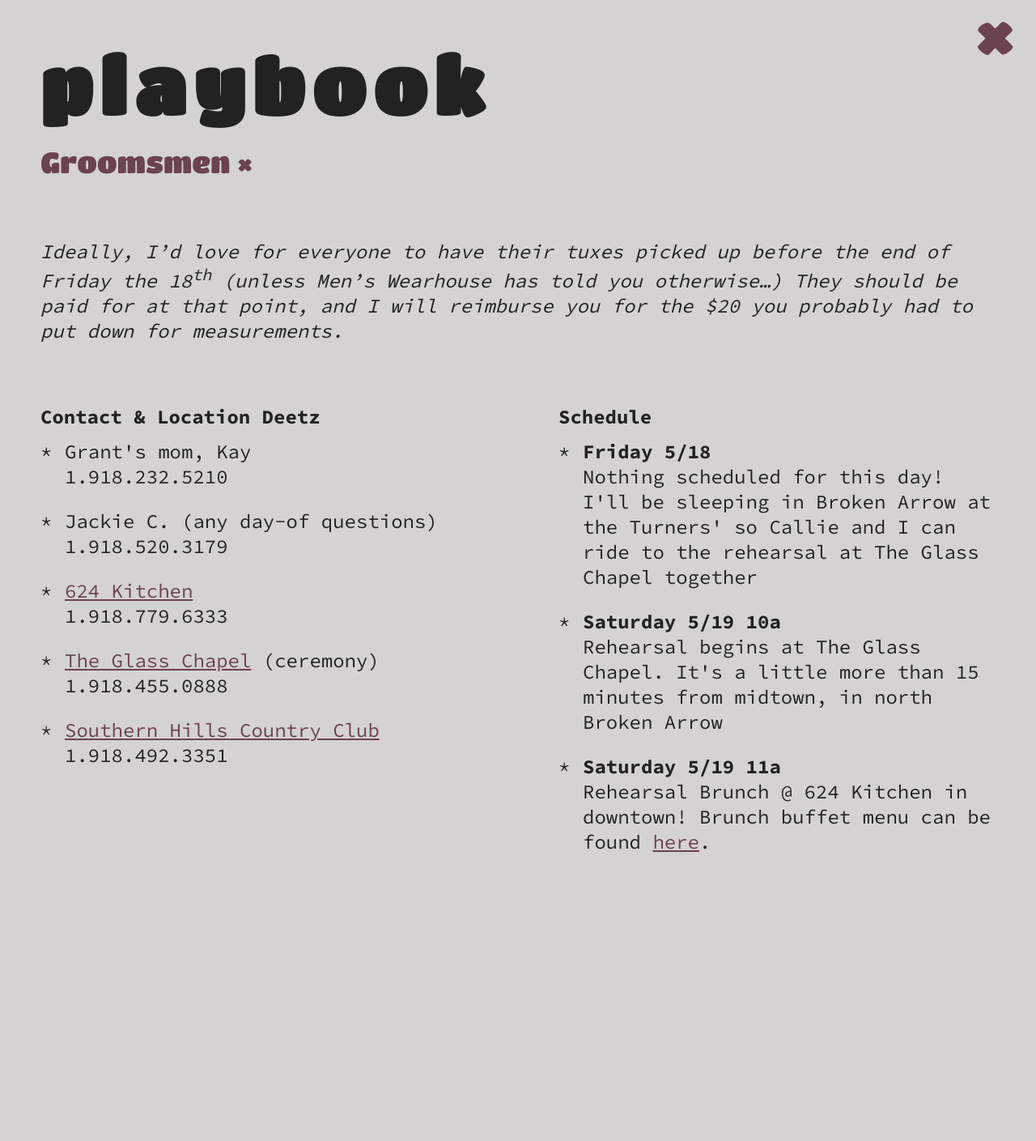
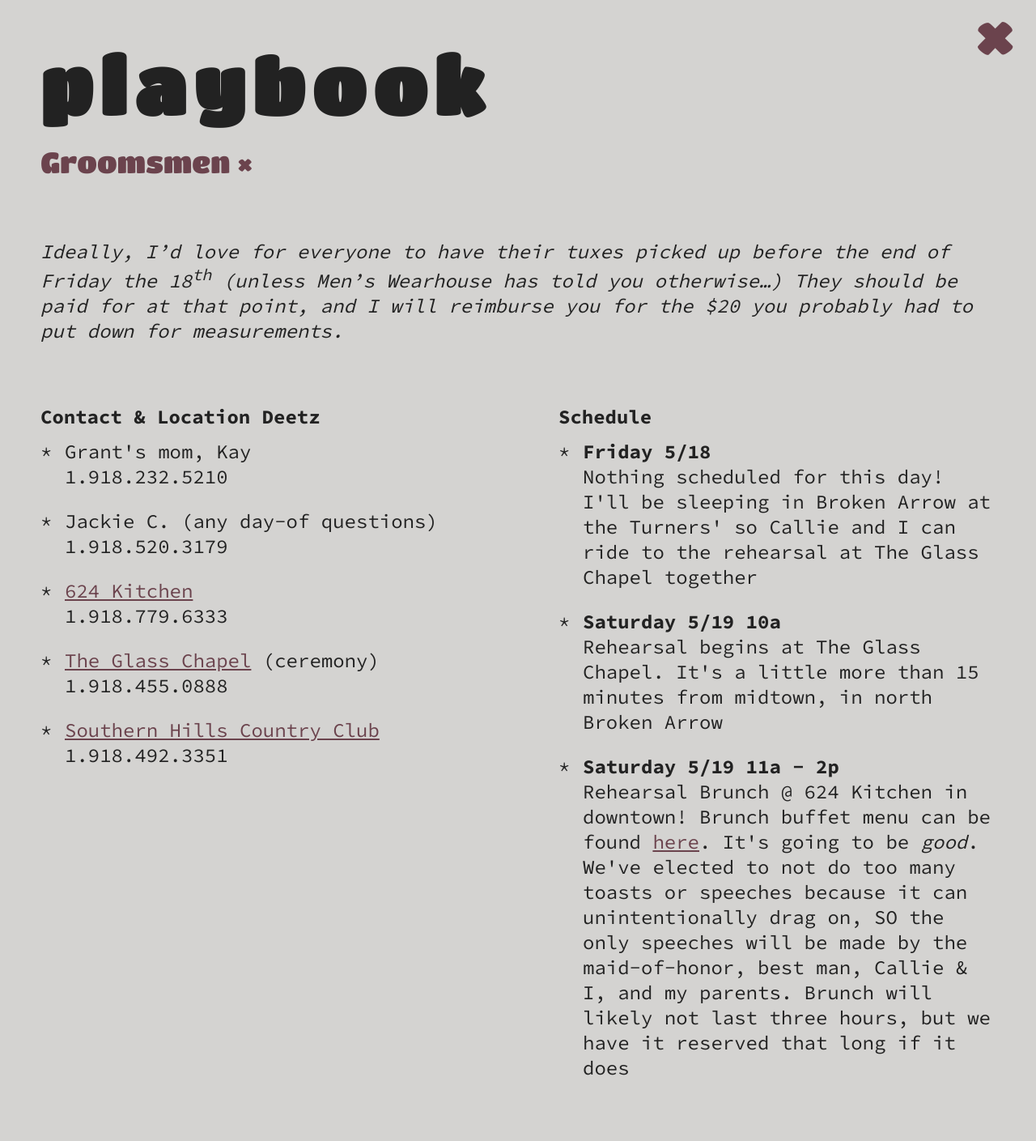
Before and after one commit to grantstandridge/grantstandridge.github.io, a Jekyll site: the page built from _buckets/groomsmen.markdown, in a window 1280 px wide. Shown: the whole page at 81% size. Built offline with Jekyll 4.4.1, drawn with Linux system fonts in a browser that asks for light colours; before the commit the page ends 1130 px from its top, so only the background shows below that.

Commit message:
Updated Groomsmen

```diff
--- a/_buckets/groomsmen.markdown
+++ b/_buckets/groomsmen.markdown
@@ -20,8 +20,13 @@ General:
       The Glass Chapel together"
     - "<strong>Saturday 5/19 10a</strong><br>Rehearsal begins at The Glass Chapel.
       It's a little more than 15 minutes from midtown, in north Broken Arrow"
-    - "<strong>Saturday 5/19 11a</strong><br>Rehearsal Brunch @ 624 Kitchen in downtown!
-      Brunch buffet menu can be found <a href='' target='_blank'>here</a>."
+    - "<strong>Saturday 5/19 11a - 2p</strong><br>Rehearsal Brunch @ 624 Kitchen in
+      downtown! Brunch buffet menu can be found <a href='/uploads/menu--buffet.jpg'
+      target='_blank'>here</a>. It's going to be <em>good</em>. We've elected to not
+      do too many toasts or speeches because it can unintentionally drag on, SO the
+      only speeches will be made by the maid-of-honor, best man, Callie & I, and my
+      parents. Brunch will likely not last three hours, but we have it reserved that
+      long if it does"
 ---
 
 Ideally, I'd love for everyone to have their tuxes picked up before the end of Friday the 18<sup>th</sup> (unless Men's Wearhouse has told you otherwise…) They should be paid for at that point, and I will reimburse you for the $20 you probably had to put down for measurements.
```
